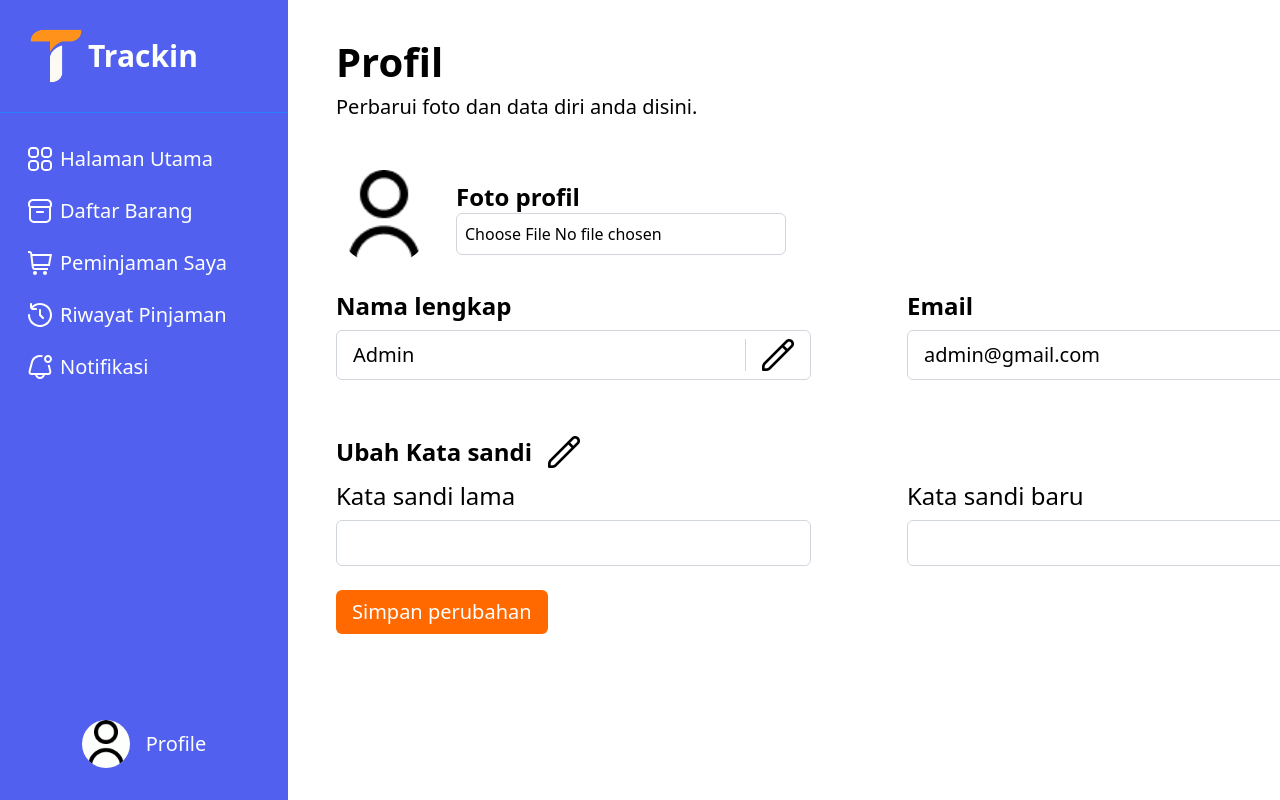
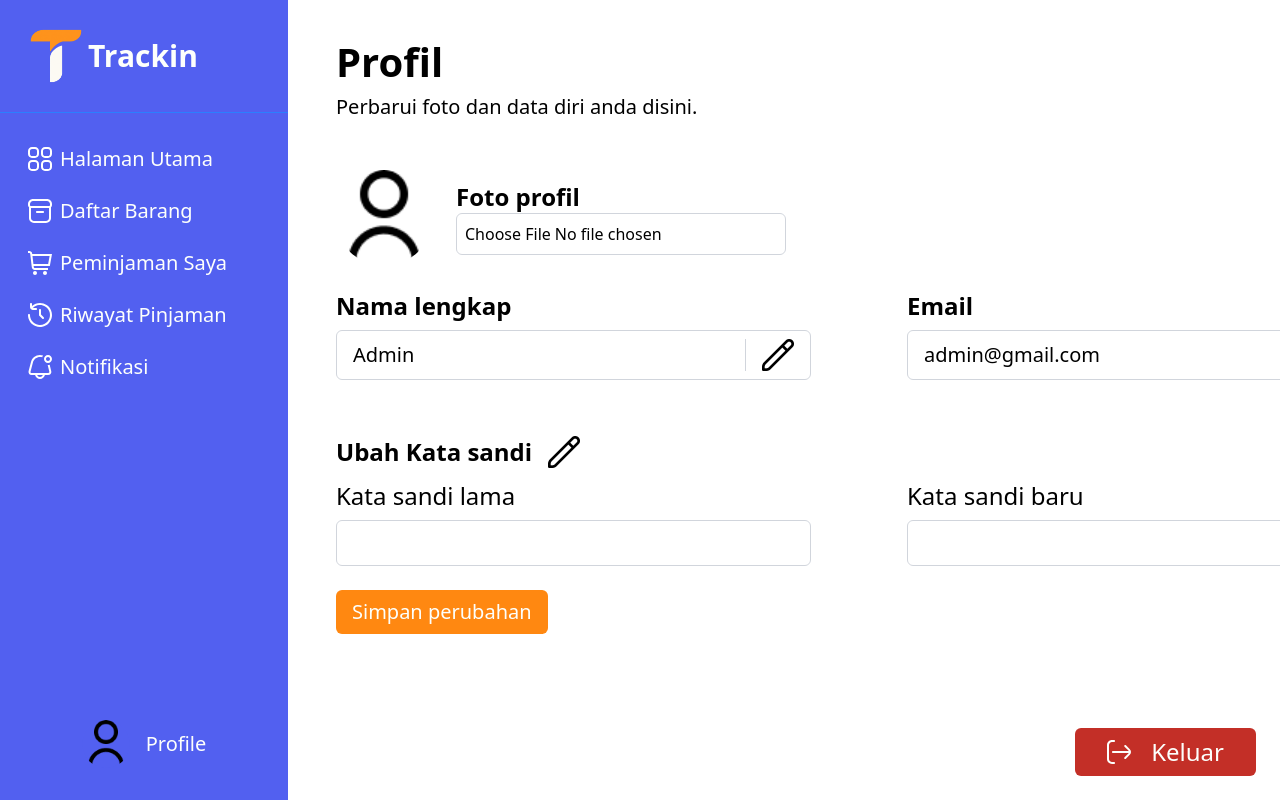
Before and after one commit to Randlophrs/TrackIn, a Laravel app: page /profile in a window 1280 px wide. Run offline with Laravel 12, Linux system fonts and the light colour scheme; a user stored in the database is signed in; data comes from the database, SQL or seed files in the repository; style sheets or scripts are compiled from the project's sources.

Commit message:
feat: logout

```diff
--- a/resources/views/layouts/app.blade.php
+++ b/resources/views/layouts/app.blade.php
@@ -132,10 +132,11 @@
                     <div
                         class="flex items-center rounded-xl px-8 py-2 gap-4 hover:bg-[#3f4fff] transition duration-300 ease-in-out cursor-pointer">
                         <img src="{{asset('images/profiles/' . $user->profile_picture)}}" alt=""
-                            class="w-12 h-12 rounded-full object-cover bg-[#FDFFFC]">
+                            class="w-12 h-12 rounded-full object-cover bg-[#5260F0]">
                         <h1 class="text-xl">Profile</h1>
                     </div>
                 </a>
+            </div>
         </aside>
 
         <main class="ml-72 flex-1 overflow-y-auto p-8">
--- a/resources/views/profile/index.blade.php
+++ b/resources/views/profile/index.blade.php
@@ -14,8 +14,7 @@
             @csrf
             <div class="gap-6 flex flex-col">
                 <div class="flex mt-10 items-center gap-6">
-                    <img src="{{asset('images/profiles/' . $user->profile_picture)}}" alt=""
-                        class="w-24 h-24 rounded-full">
+                    <img src="{{asset('images/profiles/' . $user->profile_picture)}}" alt="" class="w-24 h-24 rounded-full">
 
                     <div class="flex flex-col">
                         <h1 class="text-2xl font-bold">Foto profil</h1>
@@ -25,7 +24,6 @@
                 </div>
 
                 <div class="flex gap-24">
-
                     <div class="flex flex-col justify-between gap-2">
                         <h1 class="text-2xl font-bold">Nama lengkap</h1>
 
@@ -73,18 +71,40 @@
                         <h1 class="text-2xl">Kata sandi baru</h1>
                         <div class="flex border-gray-300 border pl-4 py-2 rounded-md w-max" id="fieldNewPassword">
                             <input type="password" name="newpassword_confirmation" id="inputNewPassword"
-                                autocomplete="new-password" class="text-xl pr-[161px] focus:outline-none" readonly autocomplete="off">
+                                autocomplete="new-password" class="text-xl pr-[161px] focus:outline-none" readonly
+                                autocomplete="off">
                         </div>
                     </div>
                 </div>
 
                 <div class="flex gap-8">
                     <button type="submit"
-                        class="px-4 py-2 text-xl bg-orange-500 text-white rounded-md hover:bg-orange-600 hover:cursor-pointer transition duration-300 ease-in-out">Simpan
+                        class="px-4 py-2 text-xl bg-[#FF8811] text-[#FDFFFC] rounded-md hover:bg-[#FF6C11] hover:cursor-pointer transition duration-300 ease-in-out">Simpan
                         perubahan</button>
                 </div>
             </div>
         </form>
+
+        <a href="{{route('logout')}}" class="bg-[#C32F27] text-[#FDFFFC] text-2xl fixed bottom-0 right-0 px-8 py-2 m-6 rounded-md">
+            <div class="flex gap-5 items-center">
+                <svg width="24" height="24" viewBox="0 0 24 24" fill="none" xmlns="http://www.w3.org/2000/svg">
+                    <g clip-path="url(#clip0_224_2167)">
+                        <path
+                            d="M22.8293 9.17192L18.9503 5.29292C18.7617 5.11076 18.5091 5.00997 18.2469 5.01224C17.9847 5.01452 17.7338 5.11969 17.5484 5.3051C17.363 5.49051 17.2579 5.74132 17.2556 6.00352C17.2533 6.26571 17.3541 6.51832 17.5363 6.70692L21.4153 10.5859C21.5305 10.7034 21.6312 10.8344 21.7153 10.9759C21.7003 10.9759 21.6883 10.9679 21.6733 10.9679L5.98926 10.9999C5.72404 10.9999 5.46969 11.1053 5.28215 11.2928C5.09461 11.4803 4.98926 11.7347 4.98926 11.9999C4.98926 12.2651 5.09461 12.5195 5.28215 12.707C5.46969 12.8946 5.72404 12.9999 5.98926 12.9999L21.6673 12.9679C21.6953 12.9679 21.7183 12.9539 21.7453 12.9519C21.6566 13.1211 21.5441 13.2767 21.4113 13.4139L17.5323 17.2929C17.4367 17.3852 17.3606 17.4955 17.3082 17.6175C17.2557 17.7395 17.2282 17.8707 17.227 18.0035C17.2259 18.1363 17.2512 18.268 17.3014 18.3909C17.3517 18.5138 17.426 18.6254 17.5199 18.7193C17.6138 18.8132 17.7254 18.8875 17.8483 18.9377C17.9712 18.988 18.1029 19.0133 18.2357 19.0122C18.3684 19.011 18.4997 18.9834 18.6217 18.931C18.7437 18.8786 18.854 18.8024 18.9463 18.7069L22.8253 14.8279C23.5751 14.0778 23.9964 13.0606 23.9964 11.9999C23.9964 10.9393 23.5751 9.92203 22.8253 9.17192H22.8293Z"
+                            fill="#FDFFFC" />
+                        <path
+                            d="M7 22H5C4.20435 22 3.44129 21.6839 2.87868 21.1213C2.31607 20.5587 2 19.7956 2 19V5C2 4.20435 2.31607 3.44129 2.87868 2.87868C3.44129 2.31607 4.20435 2 5 2H7C7.26522 2 7.51957 1.89464 7.70711 1.70711C7.89464 1.51957 8 1.26522 8 1C8 0.734784 7.89464 0.48043 7.70711 0.292893C7.51957 0.105357 7.26522 0 7 0L5 0C3.67441 0.00158786 2.40356 0.528882 1.46622 1.46622C0.528882 2.40356 0.00158786 3.67441 0 5L0 19C0.00158786 20.3256 0.528882 21.5964 1.46622 22.5338C2.40356 23.4711 3.67441 23.9984 5 24H7C7.26522 24 7.51957 23.8946 7.70711 23.7071C7.89464 23.5196 8 23.2652 8 23C8 22.7348 7.89464 22.4804 7.70711 22.2929C7.51957 22.1054 7.26522 22 7 22Z"
+                            fill="#FDFFFC" />
+                    </g>
+                    <defs>
+                        <clipPath id="clip0_224_2167">
+                            <rect width="24" height="24" fill="white" />
+                        </clipPath>
+                    </defs>
+                </svg>
+                Keluar
+            </div>
+        </a>
     </div>
 
     <script>
```
Also changed, not shown: README.md, public/images/profiles/1757747783_mcpfp - pengu (1).png (deleted).
